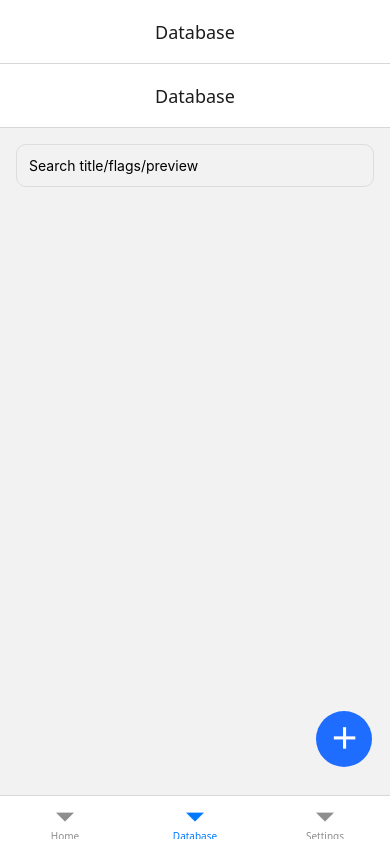
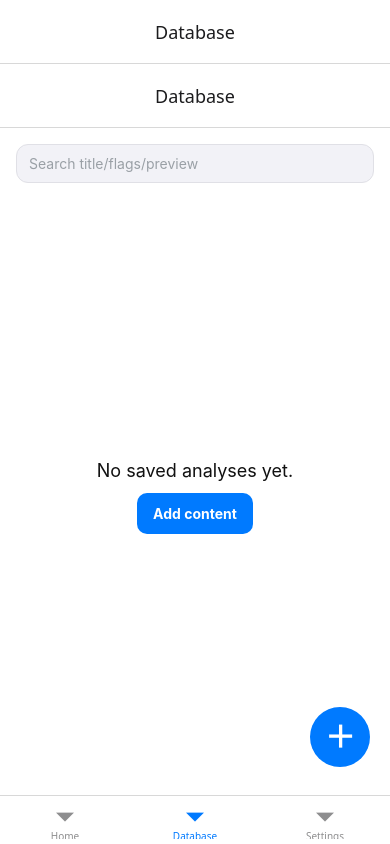
Before and after one commit to Cyamos2/job-scam-detector, a React Native app: screen /DatabaseTab in a window 390 px wide. Built offline with nearby package versions, Linux system fonts and the light colour scheme.

Commit message:
fixing items

```diff
--- a/App.tsx
+++ b/App.tsx
@@ -1,30 +1,27 @@
-// App.tsx (root)
+// App.tsx
 import React from "react";
 import { NavigationContainer, DarkTheme, DefaultTheme } from "@react-navigation/native";
-import RootNavigator from "./src/navigation/RootNavigator"; // ⬅ path fixed
-
+import RootNavigator from "./src/navigation/RootNavigator";
 import { SettingsProvider, useSettings } from "./src/SettingsProvider";
 import { SavedItemsProvider } from "./src/store/savedItems";
-
-// ...rest unchanged
 
 function Shell() {
   const { theme } = useSettings();
   const navTheme = theme === "dark" ? DarkTheme : DefaultTheme;
 
   return (
-    <NavigationContainer theme={navTheme}>
-      <RootNavigator />
-    </NavigationContainer>
+    <SavedItemsProvider>
+      <NavigationContainer theme={navTheme}>
+        <RootNavigator />
+      </NavigationContainer>
+    </SavedItemsProvider>
   );
 }
 
 export default function App() {
   return (
     <SettingsProvider>
-      <SavedItemsProvider>
-        <Shell />
-      </SavedItemsProvider>
+      <Shell />
     </SettingsProvider>
   );
 }
--- a/src/navigation/DatabaseStack.tsx
+++ b/src/navigation/DatabaseStack.tsx
@@ -10,7 +10,7 @@ export type DatabaseStackParamList = {
 
 const Stack = createNativeStackNavigator<DatabaseStackParamList>();
 
-export default function DatabaseStack() {
+export default function DatabaseStack(): JSX.Element {
   return (
     <Stack.Navigator screenOptions={{ headerTitleAlign: "center" }}>
       <Stack.Screen name="DatabaseMain" component={DatabaseScreen} options={{ title: "Database" }} />
--- a/src/navigation/HomeStack.tsx
+++ b/src/navigation/HomeStack.tsx
@@ -10,7 +10,7 @@ export type HomeStackParamList = {
 
 const Stack = createNativeStackNavigator<HomeStackParamList>();
 
-export default function HomeStack() {
+export default function HomeStack(): JSX.Element {
   return (
     <Stack.Navigator screenOptions={{ headerTitleAlign: "center" }}>
       <Stack.Screen name="HomeMain" component={HomeScreen} options={{ title: "Home" }} />
--- a/src/navigation/RootNavigator.tsx
+++ b/src/navigation/RootNavigator.tsx
@@ -4,15 +4,15 @@ import HomeStack from "./HomeStack";
 import DatabaseStack from "./DatabaseStack";
 import SettingsScreen from "../screens/SettingsScreen";
 
-export type RootTabParamList = {
+export type TabsParamList = {
   HomeTab: undefined;
   DatabaseTab: undefined;
   SettingsTab: undefined;
 };
 
-const Tab = createBottomTabNavigator<RootTabParamList>();
+const Tab = createBottomTabNavigator<TabsParamList>();
 
-export default function RootNavigator() {
+export default function RootNavigator(): JSX.Element {
   return (
     <Tab.Navigator screenOptions={{ headerTitleAlign: "center" }}>
       <Tab.Screen name="HomeTab" component={HomeStack} options={{ title: "Home" }} />
--- a/src/screens/DatabaseScreen.tsx
+++ b/src/screens/DatabaseScreen.tsx
@@ -1,27 +1,68 @@
+// src/screens/DatabaseScreen.tsx
 import React from "react";
-import { View, TextInput, StyleSheet, Pressable, Text } from "react-native";
-import { CommonActions } from "@react-navigation/native";
+import { View, Text, Pressable, StyleSheet, TextInput, FlatList } from "react-native";
 import { NativeStackScreenProps } from "@react-navigation/native-stack";
-import { DatabaseStackParamList } from "../navigation/DatabaseStack";
+import type { DatabaseStackParamList } from "../navigation/DatabaseStack";
+import { useColors } from "../theme/useColors";
+import { useSavedItems } from "../store/savedItems";
 
 type Props = NativeStackScreenProps<DatabaseStackParamList, "DatabaseMain">;
 
 export default function DatabaseScreen({ navigation }: Props) {
+  const { colors, bg, card, text } = useColors();
+  const { items, hydrated } = useSavedItems();
+  const [q, setQ] = React.useState("");
+
+  React.useLayoutEffect(() => {
+    navigation.setOptions({ headerTitle: "Database" });
+  }, [navigation]);
+
+  if (!hydrated) return null;
+
+  const filtered = items.filter((it) => {
+    if (!q.trim()) return true;
+    const hay = `${it.title} ${it.flags.join(" ")} ${it.inputPreview}`.toLowerCase();
+    return hay.includes(q.toLowerCase());
+  });
+
+  const goToAddContent = () =>
+    navigation.getParent()?.navigate("HomeTab" as never, { screen: "AddContent" } as never);
+
   return (
-    <View style={{ flex: 1 }}>
-      <TextInput placeholder="Search title/flags/preview" style={styles.search} />
-      {/* … your list … */}
+    <View style={[styles.container, bg]}>
+      <TextInput
+        value={q}
+        onChangeText={setQ}
+        placeholder="Search title/flags/preview"
+        placeholderTextColor="#9aa0a6"
+        style={[styles.search, card, { borderColor: colors.border }]}
+      />
 
-      {/* FAB → HomeTab/AddContent (no loop) */}
-      <Pressable
-        style={styles.fab}
-        onPress={() =>
-          navigation.getParent()?.dispatch(
-            CommonActions.navigate({ name: "HomeTab", params: { screen: "AddContent" } })
-          )
-        }
-        accessibilityLabel="Add content"
-      >
+      {filtered.length === 0 ? (
+        <View style={styles.empty}>
+          <Text style={[styles.emptyText, text]}>No saved analyses yet.</Text>
+          <Pressable onPress={goToAddContent} style={[styles.cta, { backgroundColor: colors.primary }]}>
+            <Text style={styles.ctaText}>Add content</Text>
+          </Pressable>
+        </View>
+      ) : (
+        <FlatList
+          data={filtered}
+          keyExtractor={(it) => it.id}
+          contentContainerStyle={{ paddingHorizontal: 16, paddingTop: 8 }}
+          renderItem={({ item }) => (
+            <Pressable
+              onPress={() => navigation.navigate("ReportDetail", { id: item.id })}
+              style={[styles.row, card, { borderColor: colors.border }]}
+            >
+              <Text style={[styles.rowTitle, text]} numberOfLines={1}>{item.title}</Text>
+              <Text style={[styles.rowSub, text]} numberOfLines={1}>{item.verdict} · {item.score}</Text>
+            </Pressable>
+          )}
+        />
+      )}
+
+      <Pressable onPress={goToAddContent} style={[styles.fab, { backgroundColor: colors.primary }]}>
         <Text style={styles.fabPlus}>＋</Text>
       </Pressable>
     </View>
@@ -29,11 +70,18 @@ export default function DatabaseScreen({ navigation }: Props) {
 }
 
 const styles = StyleSheet.create({
-  search: { margin: 16, padding: 12, borderWidth: 1, borderRadius: 10, borderColor: "#ddd" },
+  container: { flex: 1 },
+  search: { margin: 16, borderWidth: 1, borderRadius: 12, paddingHorizontal: 12, paddingVertical: 10 },
+  empty: { flex: 1, alignItems: "center", justifyContent: "center", gap: 12 },
+  emptyText: { fontSize: 18 },
+  cta: { paddingHorizontal: 16, paddingVertical: 12, borderRadius: 10 },
+  ctaText: { color: "white", fontWeight: "700" },
+  row: { padding: 12, borderWidth: 1, borderRadius: 12, marginBottom: 12 },
+  rowTitle: { fontSize: 16, fontWeight: "700" },
+  rowSub: { fontSize: 12, opacity: 0.8 },
   fab: {
-    position: "absolute", right: 18, bottom: 28,
-    width: 56, height: 56, borderRadius: 28, alignItems: "center", justifyContent: "center",
-    backgroundColor: "#1E6DFF", elevation: 5,
+    position: "absolute", right: 20, bottom: 28, width: 60, height: 60, borderRadius: 30,
+    alignItems: "center", justifyContent: "center", elevation: 6,
   },
-  fabPlus: { color: "white", fontSize: 28, fontWeight: "700", lineHeight: 30 },
+  fabPlus: { color: "white", fontSize: 30, lineHeight: 30, fontWeight: "700" },
 });
--- a/src/screens/HomeScreen.tsx
+++ b/src/screens/HomeScreen.tsx
@@ -1,7 +1,8 @@
 import React from "react";
 import { View, Text, Pressable, StyleSheet } from "react-native";
 import { NativeStackScreenProps } from "@react-navigation/native-stack";
-import { HomeStackParamList } from "../navigation/HomeStack";
+// HomeScreen.tsx
+import type { HomeStackParamList } from "../navigation/HomeStack";
 
 type Props = NativeStackScreenProps<HomeStackParamList, "HomeMain">;
 
```
Also changed, not shown: src/navigation/goTo.ts (+7 -10 lines).
